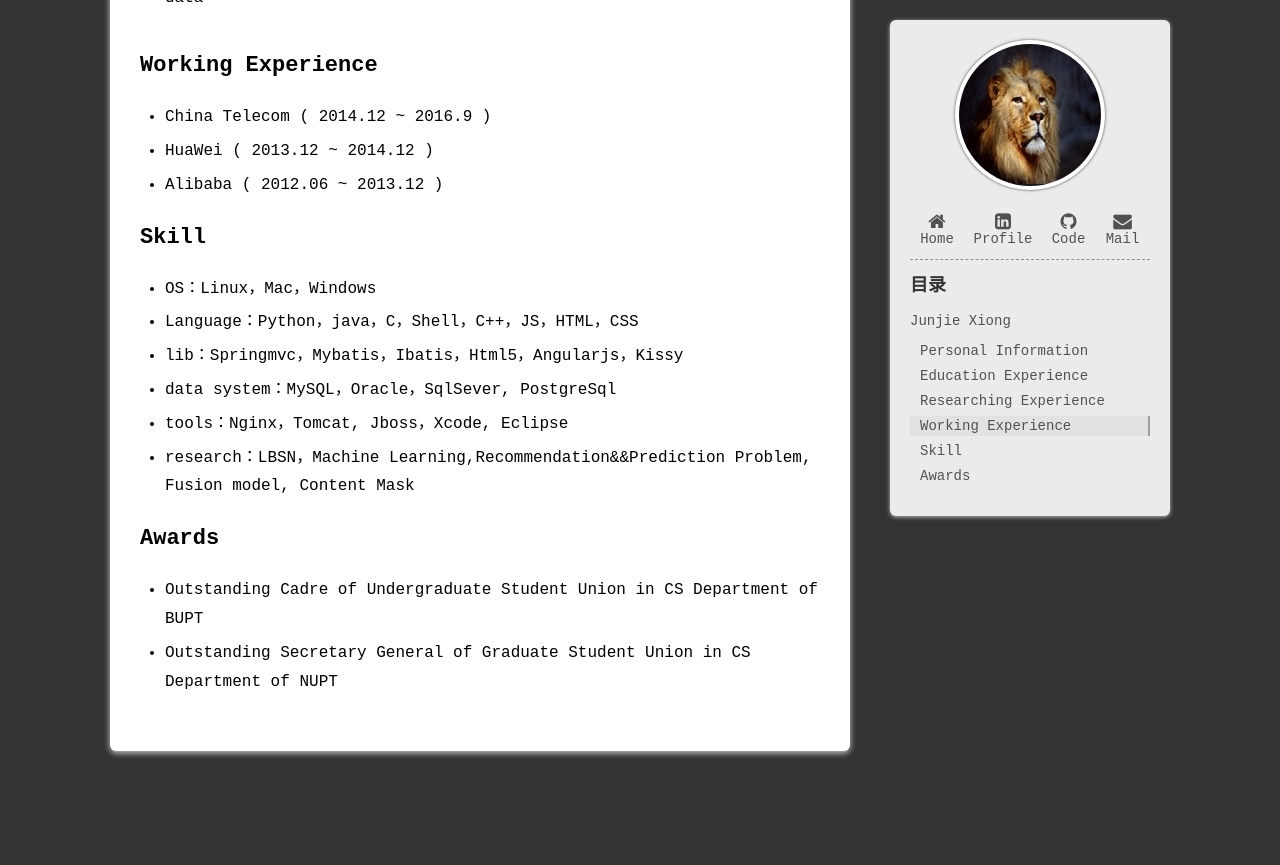
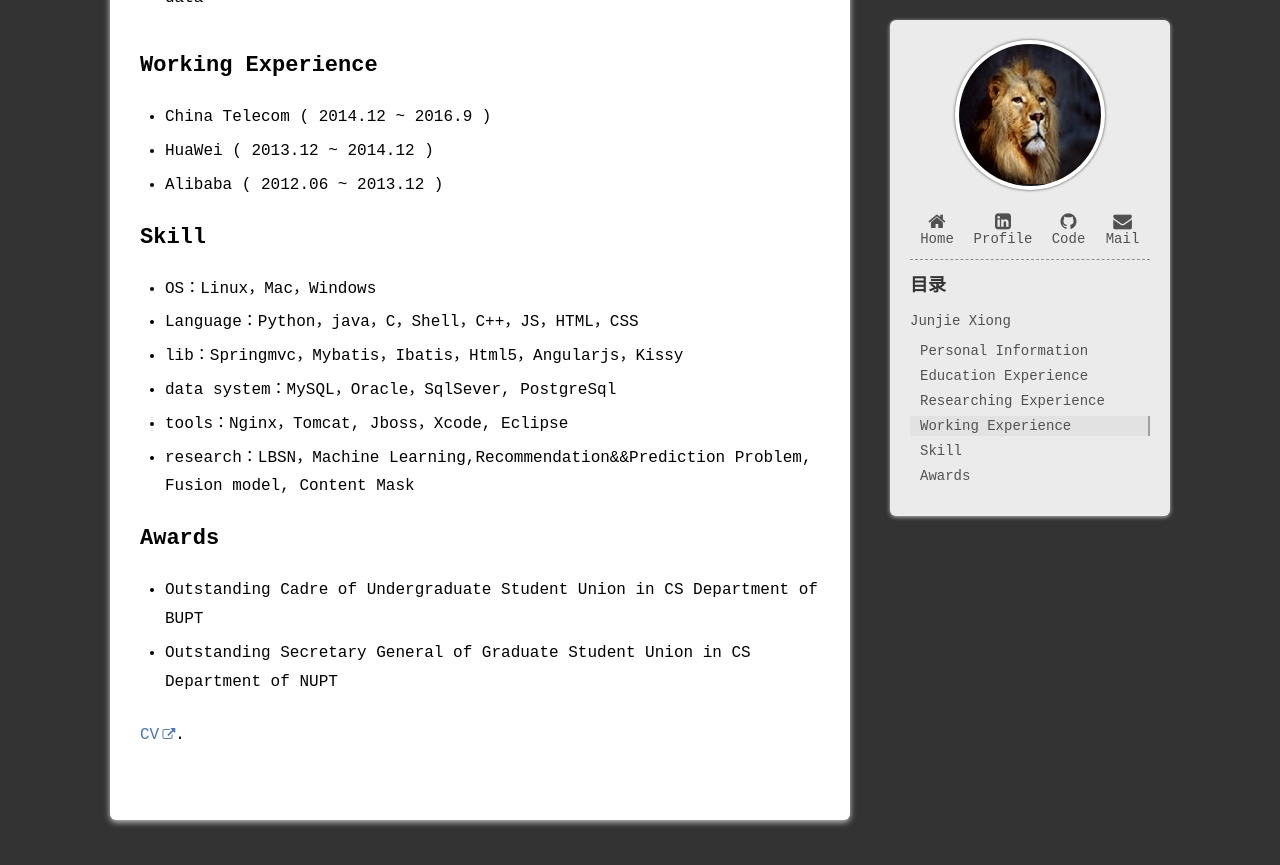
Before and after one commit to jjAugust/jjAugust.github.io, a Jekyll site: the page built from _posts/resume/2020-03-03-resume.md, in a window 1280 px wide and 900 px high, scrolled down 870 px. Shown: the top 865 px of the window. Built offline with Jekyll 4.4.1, drawn with Linux system fonts in a browser that asks for light colours; a script that is not in the unit is left out; before the commit the page ends 1701 px from its top, so only the background shows below that.

```diff
--- a/_posts/resume/2020-03-03-resume.md
+++ b/_posts/resume/2020-03-03-resume.md
@@ -48,3 +48,5 @@ Awards
 ---
 - Outstanding Cadre of Undergraduate Student Union in CS Department of BUPT
 - Outstanding Secretary General of Graduate Student Union in CS Department of NUPT
+
+[CV](https://jjaugust.github.io/files/CV_Junjie%20Xiong.pdf).
```
